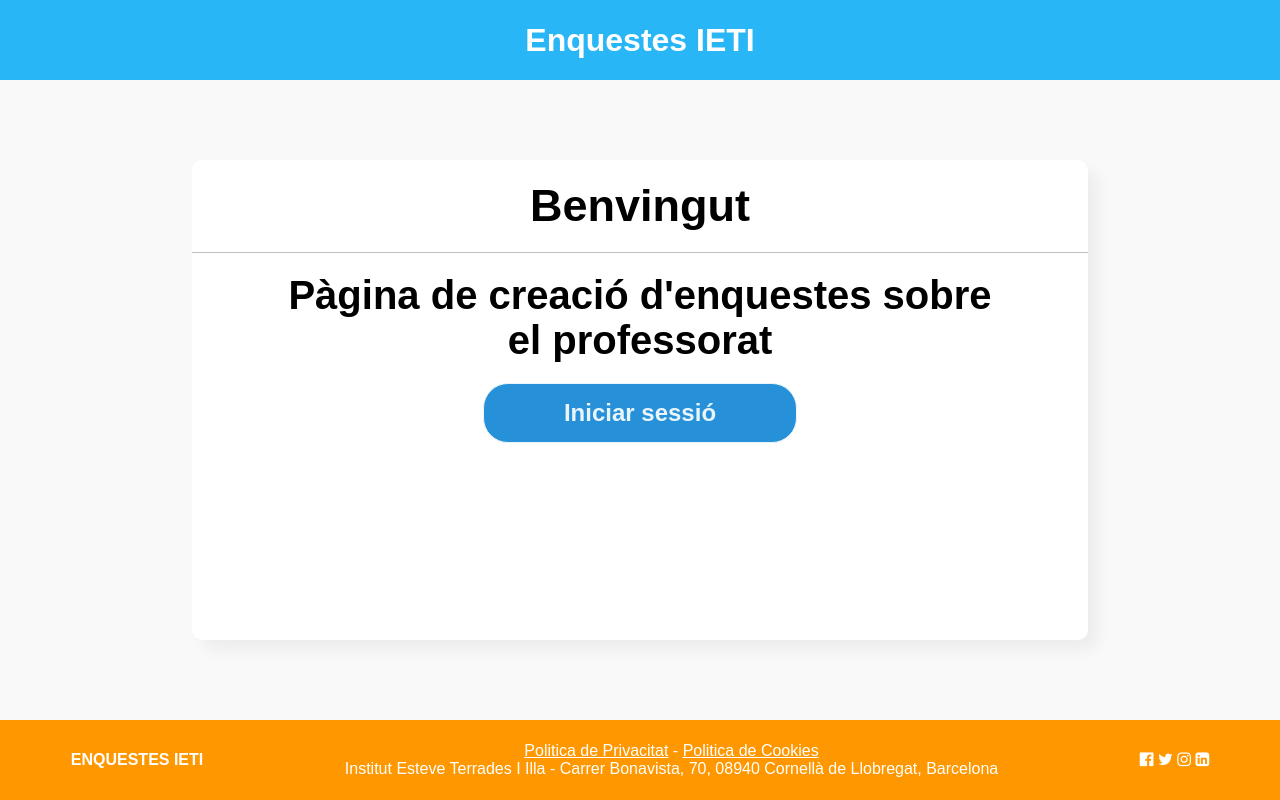
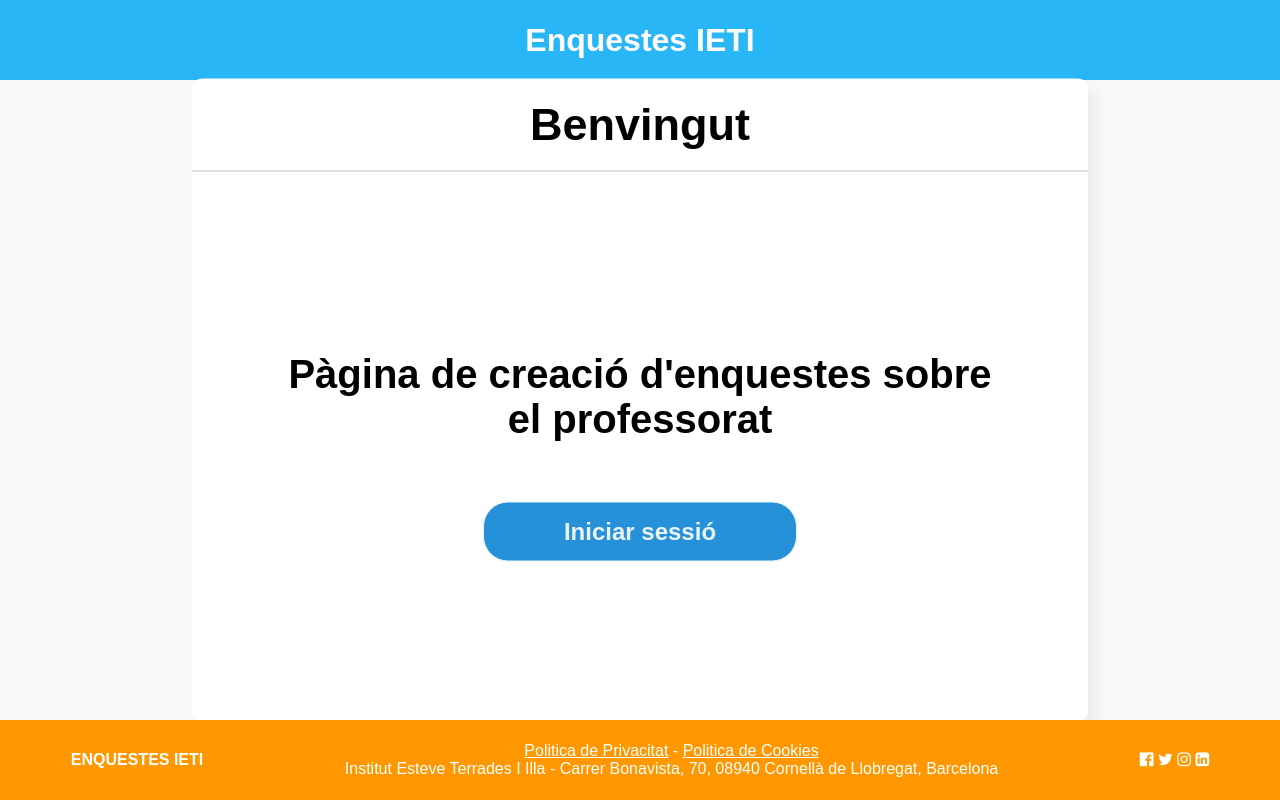
Before and after one commit to raul-garcia-sanchez/surveysProject, a PHP site: page / in a window 1280 px wide. Run offline with PHP 8.4, Linux system fonts and the light colour scheme.

Commit message:
Cambios finales css

```diff
--- a/styles.css
+++ b/styles.css
@@ -222,11 +222,15 @@ footer a {
     display: flex;
     flex-direction: column;
     justify-content: space-around;
+    min-height: 550px;
 }
 
 .page-landingPage .card .card-content div{
-    height: auto;
     margin: auto 0;
+}
+
+.page-landingPage .card .card-content div button{
+    margin-top: 40px;
 }
 
 .page-landingPage .buttonGoLogin {
```
